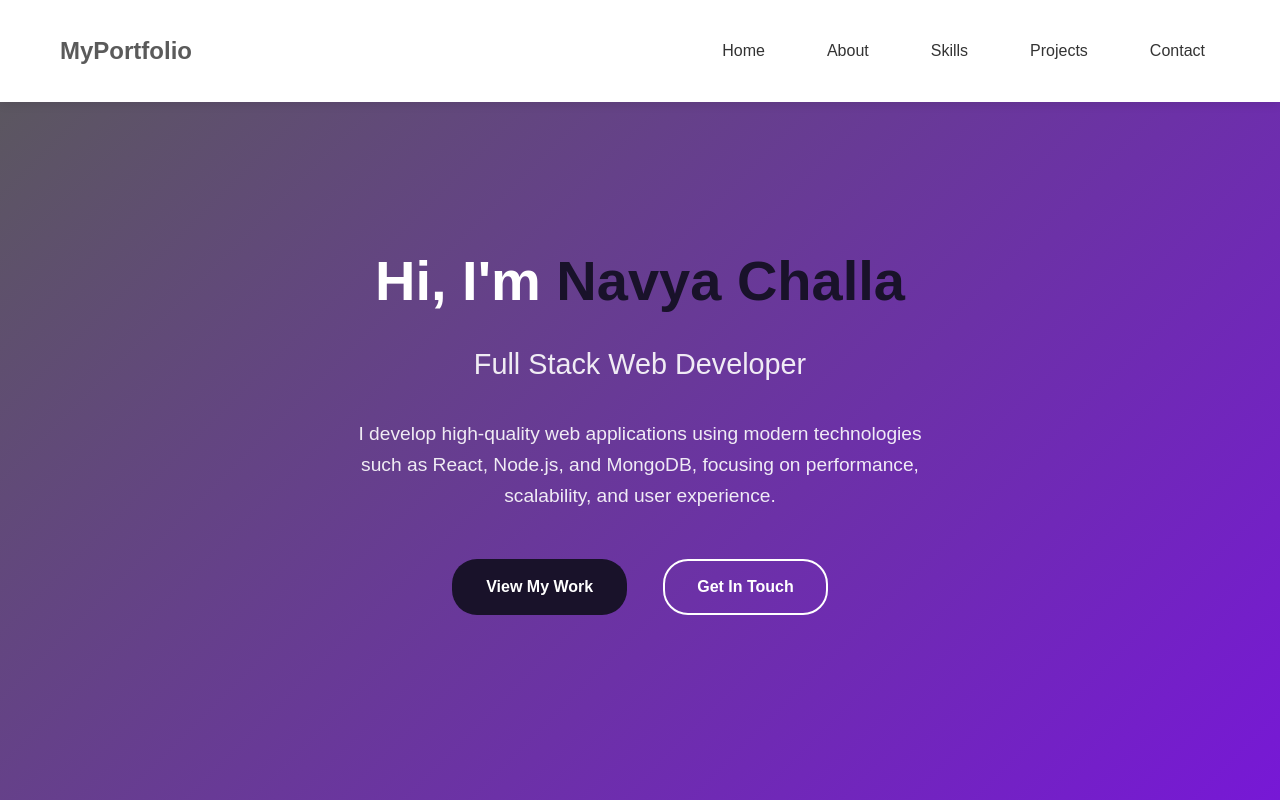
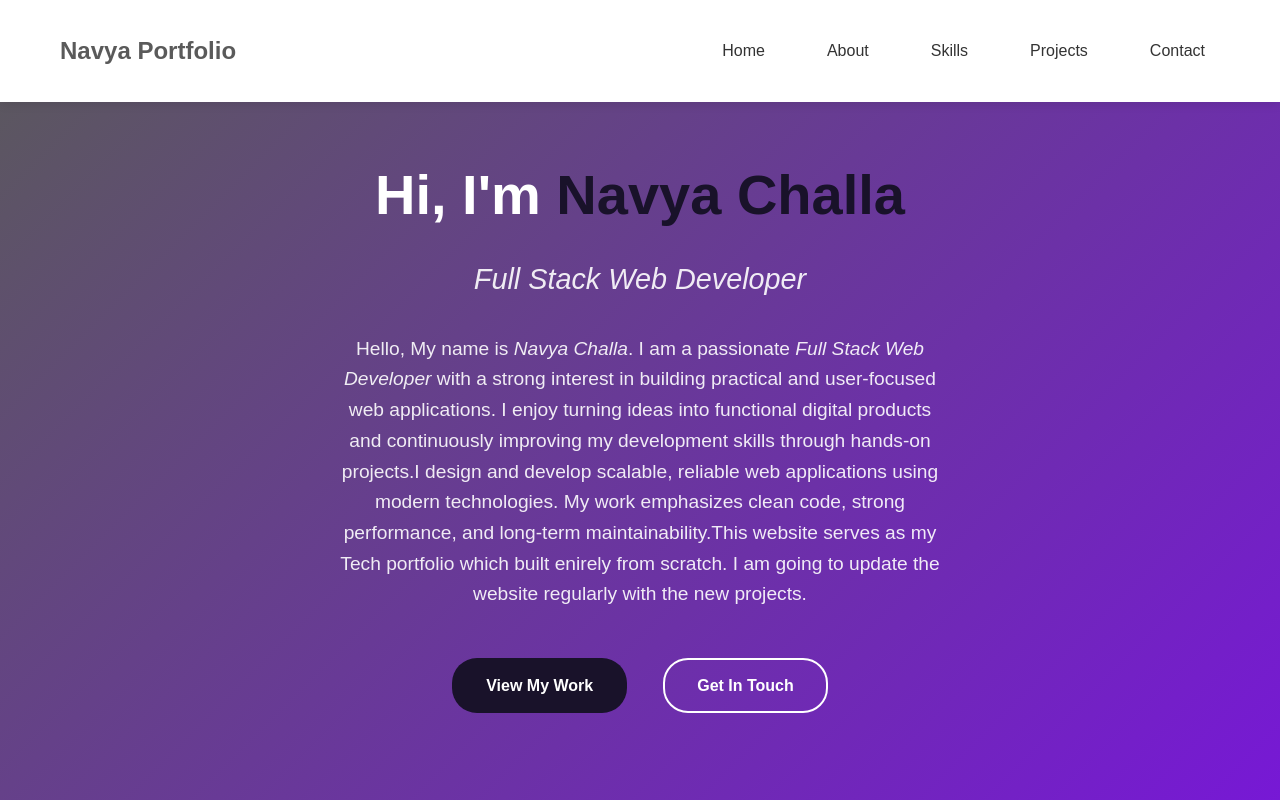
Before and after one commit to navya21-codes/Developer-Portfolio, a website: page frontend/index.html in a window 1280 px wide. Shown: the top 800 px of the page. Drawn offline with nearby package versions, Linux system fonts and the light colour scheme.

Commit message:
update navbar HTML structure

```diff
--- a/frontend/index.html
+++ b/frontend/index.html
@@ -13,7 +13,7 @@
     <nav id="navbar">
         <div class="nav-container">
             <div class="logo">
-                <h2>MyPortfolio</h2>
+                <h2>Navya Portfolio</h2>
             </div>
             <ul class="nav-links">
                 <li><a href="#home">Home</a></li>
@@ -34,8 +34,9 @@
         <div class="container">
             <div class="hero-content">
                 <h1>Hi, I'm <span class="highlight">Navya Challa</span></h1>
-                <h2>Full Stack Web Developer</h2>
-                <p>I develop high-quality web applications using modern technologies such as React, Node.js, and MongoDB, focusing on performance, scalability, and user experience.</p>
+                <h2><i>Full Stack Web Developer</i></h2>
+                <p>Hello, My name is <i>Navya Challa</i>. I am a passionate <i>Full Stack Web Developer</i> with a strong interest in building practical and user-focused web applications. I enjoy turning ideas into functional digital products and continuously improving my development skills through hands-on projects.I design and develop scalable, reliable web applications using modern technologies.
+My work emphasizes clean code, strong performance, and long-term maintainability.This website serves as my Tech portfolio which built enirely from scratch. I am going to update the website regularly with the new projects.</p>
                 <div class="hero-buttons">
                     <a href="#projects" class="btn btn-primary">View My Work</a>
                     <a href="#contact" class="btn btn-secondary">Get In Touch</a>
@@ -257,7 +258,7 @@
                         <p>
                             <a href="mailto:navyachalla2004@gmail.com" class="contact-email"> navyachalla2004@gmail.com</a>
                         </p>
-                        <P class="contact-phone"> +91 7893849468</P>
+                        <P class="contact-phone"> +91 78X3XX9XX8</P>
                     </div>
                 </div>
                 <form class="contact-form" id="contact-form">
```
